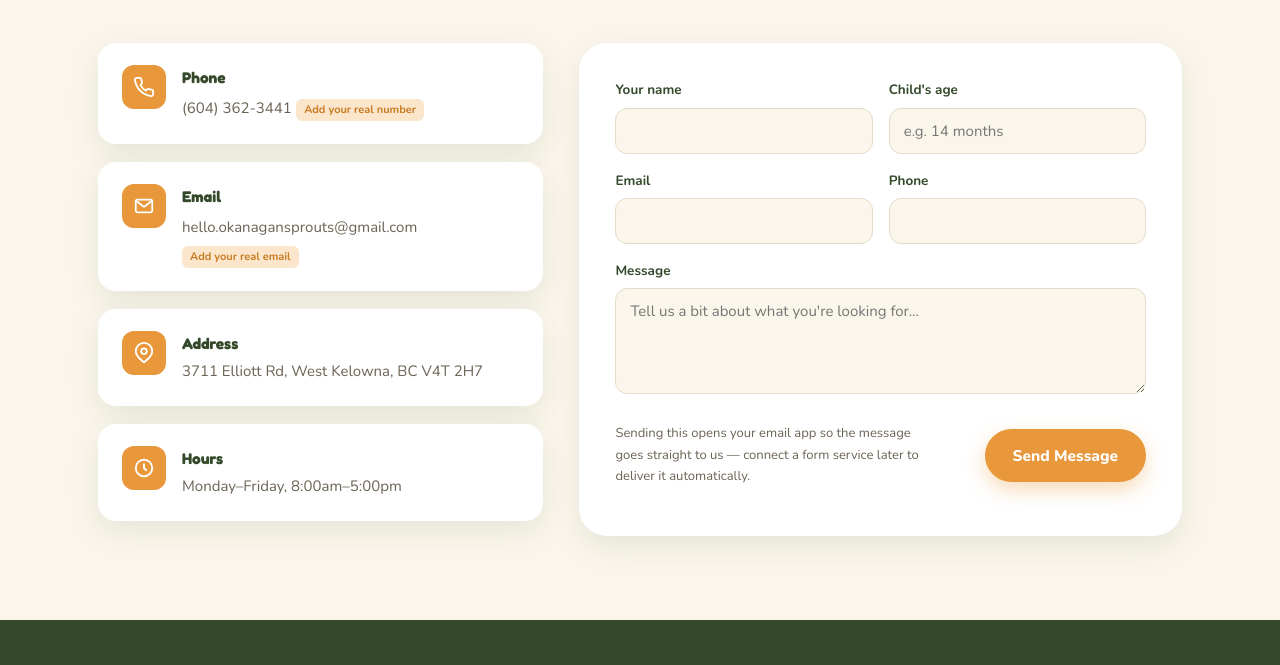
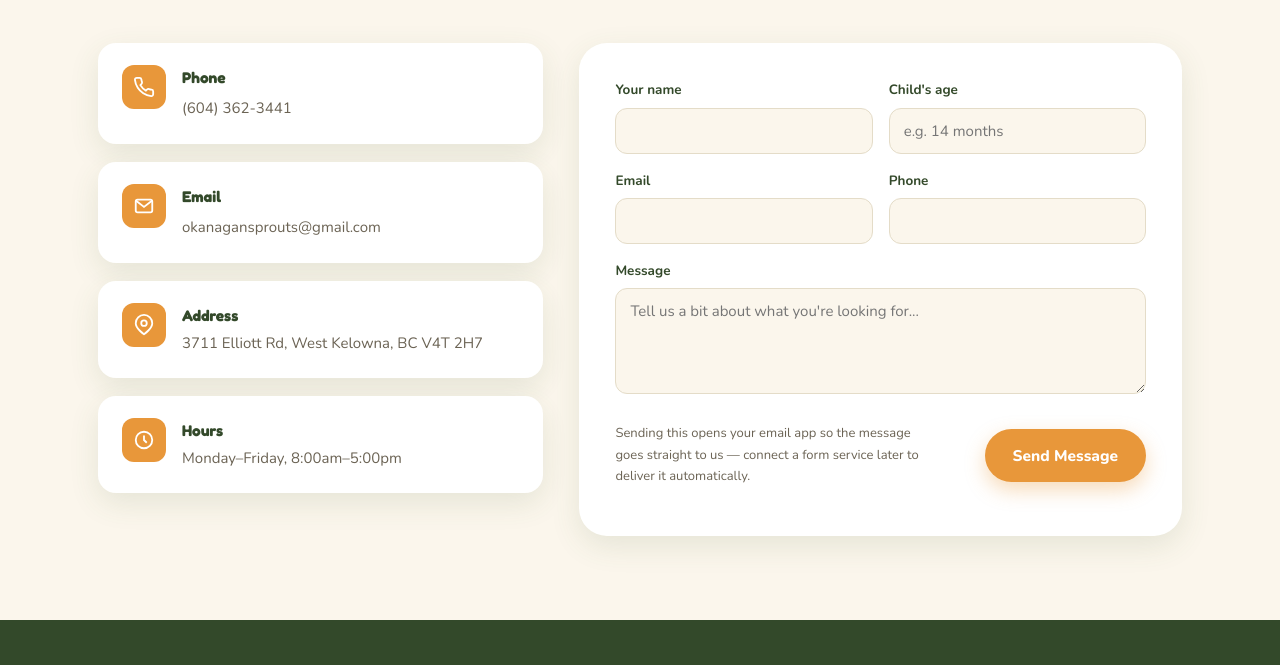
Before and after one commit to sunreetsidhu20-commits/okanagan-sprouts, a plain HTML site: page index.html in a window 1280 px wide. Shown: the part 4868-5533 px from the top of the page. Drawn offline with nearby package versions, Linux system fonts and the light colour scheme.

Commit message:
Update contact information in index.html

```diff
--- a/index.html
+++ b/index.html
@@ -780,15 +780,13 @@
             <div>
               <h4>Phone</h4>
               <a href="tel:+16043623441">(604) 362-3441</a>
-              <span class="placeholder-tag">Add your real number</span>
             </div>
           </div>
           <div class="info-card">
             <div class="ic"><svg viewBox="0 0 24 24" fill="none" stroke="currentColor" stroke-width="2"><path d="M4 4h16v16H4z" opacity="0"/><path d="M3 6l9 7 9-7"/><rect x="3" y="5" width="18" height="14" rx="2"/></svg></div>
             <div>
               <h4>Email</h4>
-              <a href="mailto:hello.okanagansprouts@gmail.com">hello.okanagansprouts@gmail.com</a>
-              <span class="placeholder-tag">Add your real email</span>
+              <a href="mailto:okanagansprouts@gmail.com">okanagansprouts@gmail.com</a>
             </div>
           </div>
           <div class="info-card">
```
